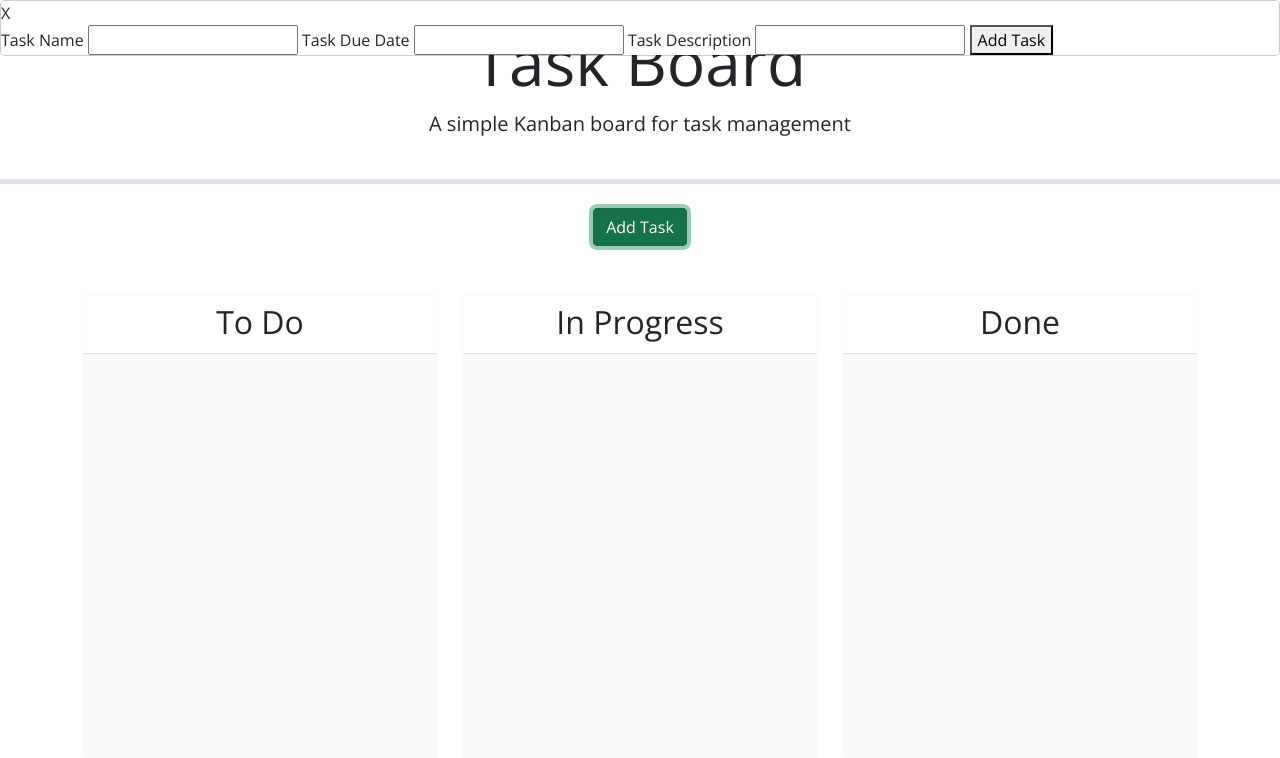
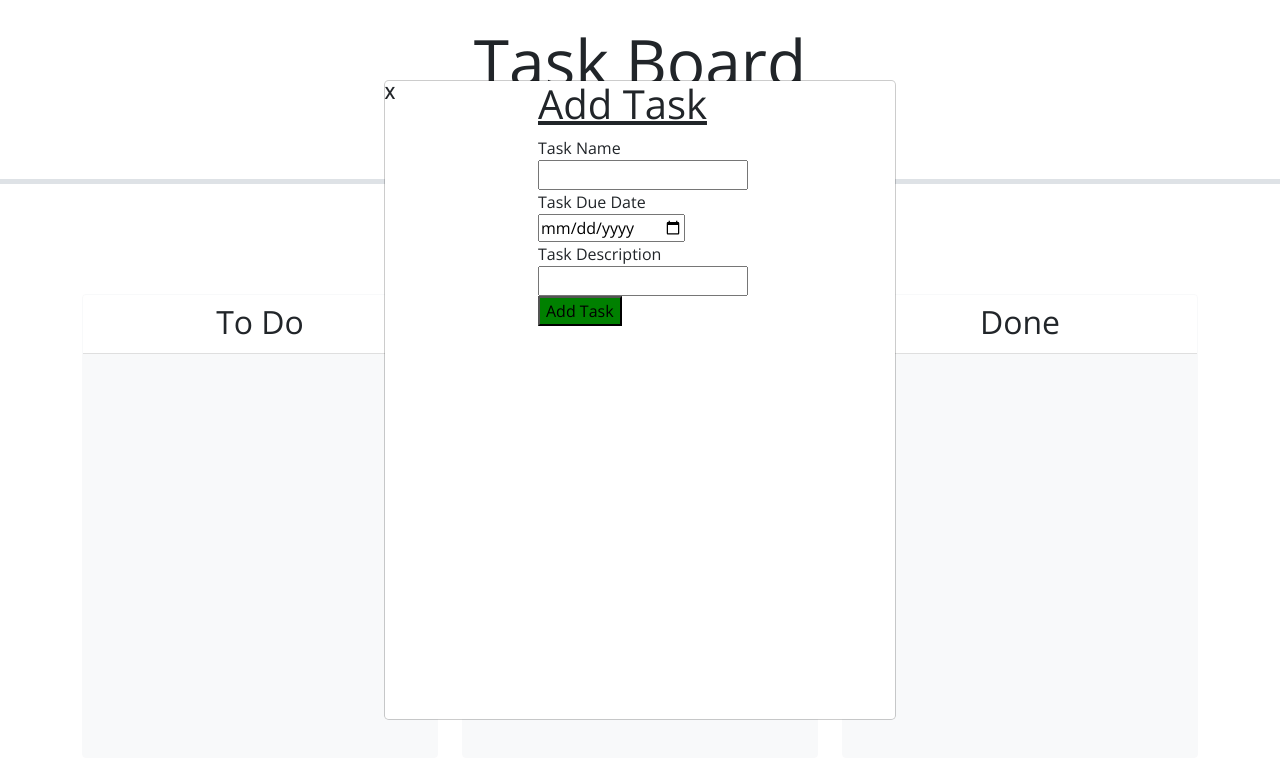
Before and after one commit to TheR16H/Brain-Dump, a plain HTML site: page Develop/index.html in a window 1280 px wide. Both pictures are taken after a click on the button "Add Task". Drawn offline with nearby package versions, Linux system fonts and the light colour scheme.

Commit message:
styles/scripts/html edits

```diff
--- a/Develop/assets/css/style.css
+++ b/Develop/assets/css/style.css
@@ -15,4 +15,40 @@ body {
   cursor: grab;
 }
 
-.modal
+.modal,  #modalForm {
+  position: absolute;
+  /* background-color: white; */
+  top: 50%;
+  left: 50%;
+  transform: translate(-50%, -50%);
+  width: 40%;
+  height: 80vh;
+  padding: 0;
+  border-radius: 0;
+}
+
+#modalForm h1{
+  text-decoration: underline;
+
+
+}
+.modal-content, .inner-box{
+  width: 100%;
+  height: 100%;
+padding:0;
+margin: 0;
+/* align-items: center; */
+}
+
+.submit {
+  background-color: green;
+  text-decoration-color: white;
+}
+#close {
+  float: right;
+  font-weight: bold;
+  font-size: 16px;
+}
+#close:hover {
+  color: black;
+}
--- a/Develop/assets/js/script.js
+++ b/Develop/assets/js/script.js
@@ -59,3 +59,10 @@ function handleDrop(event, ui) {
 $(document).ready(function () {
 
 });
+
+$(function () {
+    $('#date').datepicker({
+        changeMonth: true,
+        changeYear: true,
+    });
+});
--- a/Develop/index.html
+++ b/Develop/index.html
@@ -27,15 +27,15 @@
     <!-- Todo: Create a modal with a form to add tasks -->
     <div id="modal" class="modal">
       <div class="modal-content">
-        <span class="close">X</span>
-        <form id="modalForm">
+        <span id="close">X</span>
+        <form id="modalForm"><h1> Add Task</h1>
         <label for="name">Task Name</label>
           <input type="text" id="name" name="name">
           <label for="date">Task Due Date</label>
-          <input type="text" id="date" date="date">
+          <input type="date" id="date" date="date">
           <label for="content">Task Description</label>
           <input type="text" id="content" name="content">
-          <button type=""submit>Add Task</button>
+          <button class="submit" type=""submit>Add Task</button>
         </form>
       </div>
     </div>
```
